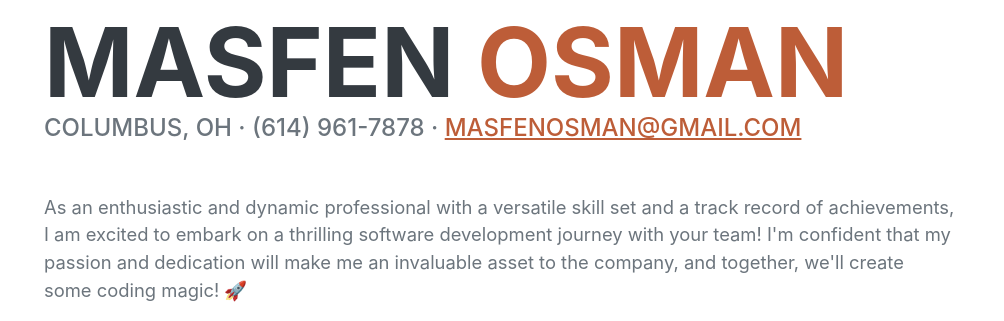
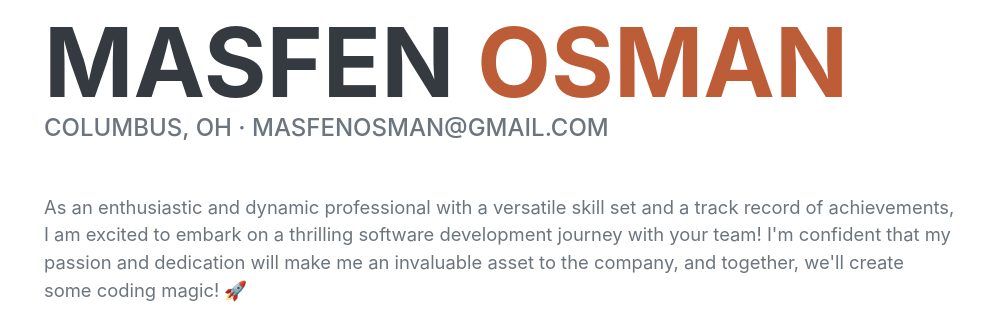
Before and after one commit to masfen614/Masfen-Osman-Portfolio, a plain HTML site: page index.html in a window 1280 px wide. Shown: the part 189-510 px from the top of the page, 276-1280 px from the left. Drawn offline with nearby package versions, Linux system fonts and the light colour scheme; a web font is replaced by a local one.

Commit message:
updated contact info

```diff
--- a/index.html
+++ b/index.html
@@ -45,8 +45,8 @@
                         <span class="text-primary">Osman</span>
                     </h1>
                     <div class="subheading mb-5">
-                        Columbus, OH · (614) 961-7878 ·
-                        <a href="mailto:name@email.com">masfenosman@gmail.com</a>
+                        Columbus, OH · masfenosman@gmail.com
+                        <!-- <a href="mailto:name@email.com">masfenosman@gmail.com</a> -->
                     </div>
                     <p class="lead mb-5">As an enthusiastic and dynamic professional with a versatile skill set and a track record of achievements, I am excited to embark on a thrilling software development journey with your team! I'm confident that my passion and dedication will make me an invaluable asset to the company, and together, we'll create some coding magic! 🚀</p>
                     <div class="social-icons">
```
